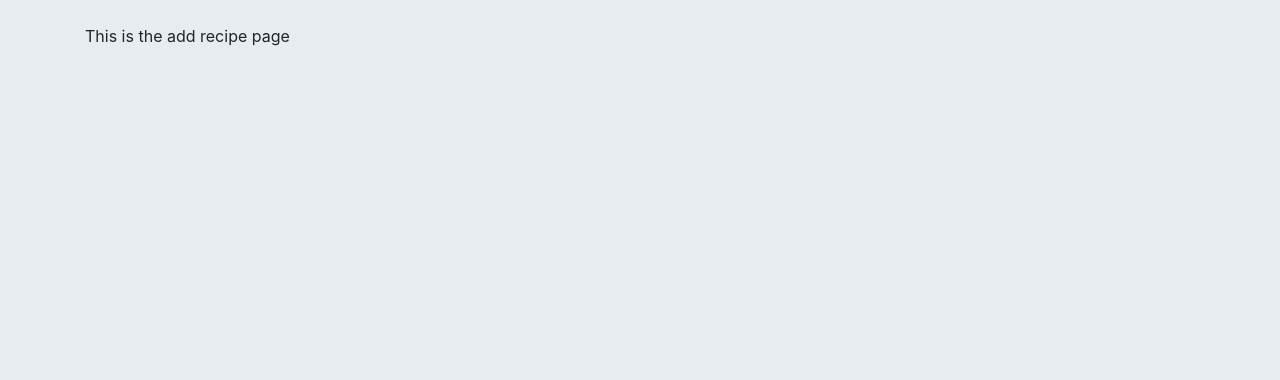
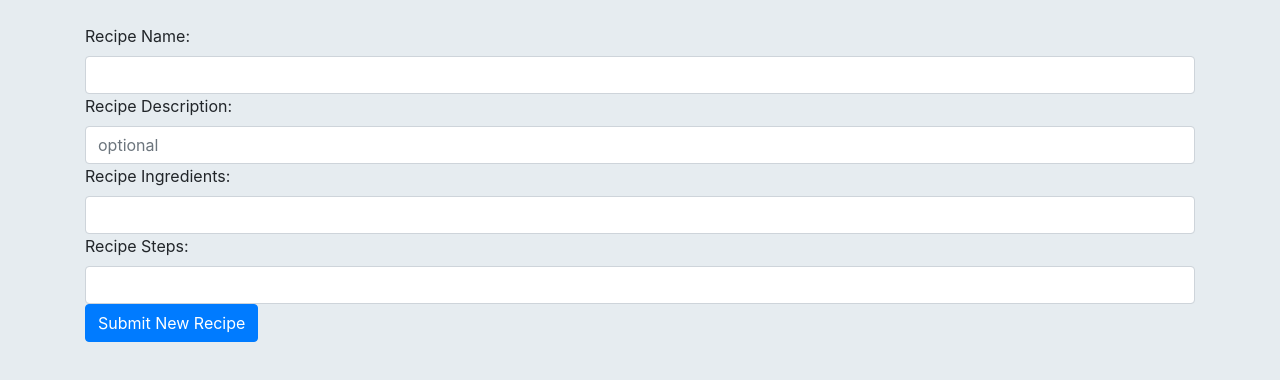
Before and after one commit to CatherineZM/CookPad, a React (Create React App) app: page /addrecipe/1 in a window 1280 px wide. Shown: the top 380 px of the page. Built offline with nearby package versions, Linux system fonts and the light colour scheme.

Commit message:
initialize add recipe page

```diff
--- a/src/components/addRecipe.component.js
+++ b/src/components/addRecipe.component.js
@@ -1,16 +1,98 @@
 import React, { Component } from 'react';
+import './addRecipe-style.css'
+
+const log = console.log;
+
+class NewRecipe {
+    cosntructor(RecipeName, Ingredients, Steps) {
+        this.RecipeName = RecipeName;
+        this.Ingredients = Ingredients;
+        this.Steps = Steps;
+        //optional content
+        this.Description = null;
+    }
+}
 
 export default class AddRecipe extends Component {
     constructor(props){
         super();
+        this.onChangeRecipeName = this.onChangeRecipeName.bind(this);
+        this.onChangeDescription = this.onChangeDescription.bind(this);
+        this.onChangeIngredients = this.onChangeIngredients.bind(this);
+        this.onChangeSteps = this.onChangeSteps.bind(this);
+        this.onSubmit = this.onSubmit.bind(this);
+
+        this.state = {
+            RecipeName: '',
+            Description: '',
+            Steps:'',
+            Recipes: [],
+            Counts: 0
+        }
     }
 
+    onChangeRecipeName(e){
+        e.preventDefault();
+        this.setState({ RecipeName: e.target.value });
+    }
+
+    onChangeDescription(e){
+        e.preventDefault();
+        this.setState({ Description: e.target.value });
+    }
+
+    onChangeIngredients(e){
+        e.preventDefault();
+        this.setState({ Ingredients: e.target.value });
+    }
+
+    onChangeSteps(e){
+        e.preventDefault();
+        this.setState({ Steps: e.target.value });
+    }
+
+    onSubmit(e){
+        e.preventDefault();
+        this.createRecipe();
+        log(`${this.recipe.Recipes[0].RecipeName}`);
+        window.location = "./../homepage/:uid";
+    }
 
     render(){
         return(
             <div className="container">
-                <p> This is the add recipe page</p>
+                <form onSubmit = {this.onSubmit}>
+                {/* <div className = "Recipe-form">
+                        <label> Recipe Picture: </label>
+                        <input type = "Picture" className = "form-control" value = {this.state.Picture} onChange={this.onChangeRecipePicture}/>
+                    </div> */}
+                    <div className = "Recipe-form">
+                        <label> Recipe Name: </label>
+                        <input type = "Name" className = "form-control" value = {this.state.RecipeName} onChange={this.onChangeRecipeName}/>
+                    </div>
+                    <div className = "Recipe-form">
+                        <label> Recipe Description: </label>
+                        <input type = "Description" required placeholder="optional" className = "form-control" value = {this.state.Description} onChange={this.onChangeDescription}/>
+                    </div>
+                    <div className = "Ingredient-form" >
+                        <label> Recipe Ingredients: </label>
+                        <input type = "Ingredients" className = "form-control" value = {this.state.Ingredients} onChange={this.onChangeIngredients}/>
+                    </div>
+                    <div className = "Recipe-form">
+                        <label> Recipe Steps: </label>
+                        <input type = "Steps" className = "form-control" value = {this.state.Steps} onChange={this.onChangeSteps}/>
+                    </div>
+                    <div className = "Recipe-form">
+                        <input type = "Submit" value = "Submit New Recipe" className = "btn btn-primary" />
+                    </div>
+                </form>
             </div>
         )
     }
+
+    createRecipe(){
+        const Recipe = new NewRecipe(this.state.RecipeName);
+        this.state.Recipes.push(Recipe);
+        this.setState({RecipeCounts: this.state.RecipeCounts+1});
+    }
 }
```
Also changed, not shown: src/components/addRecipe-style.css (added).
